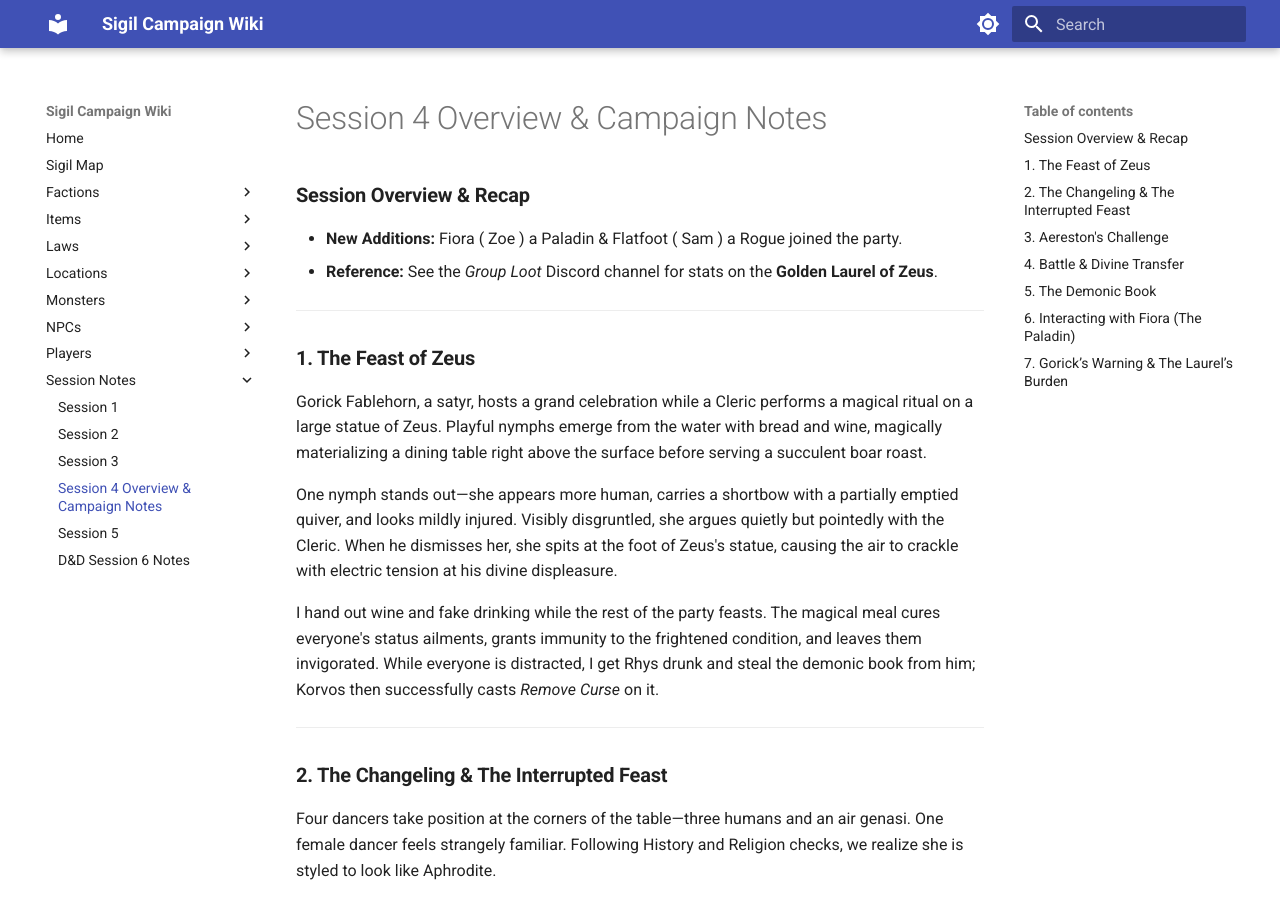
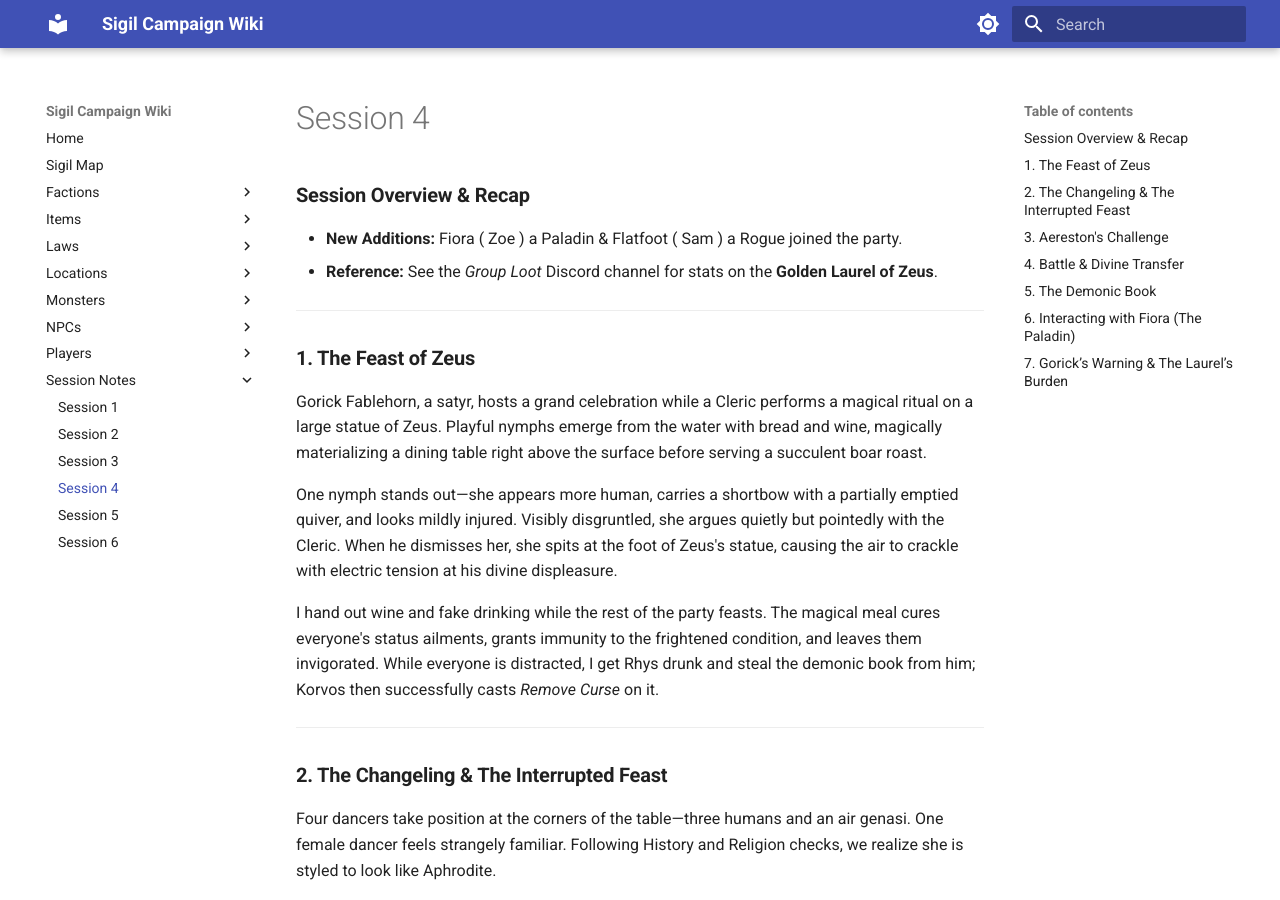
Before and after one commit to backstabbery-DnD/Sigil-Campaign, an MkDocs documentation site: the page built from docs/Session Notes/Session 4.md, in a window 1280 px wide and 900 px high. Built offline with MkDocs 1.6.1 and Material for MkDocs 9.7.7, drawn with Linux system fonts in a browser that asks for light colours.

Commit message:
title revised

```diff
--- a/docs/Session Notes/Session 4.md
+++ b/docs/Session Notes/Session 4.md
@@ -1,4 +1,3 @@
-# Session 4 Overview & Campaign Notes
 
 ### **Session Overview & Recap**
 * **New Additions:** Fiora ( Zoe ) a Paladin & Flatfoot ( Sam ) a Rogue joined the party.
--- a/docs/Session Notes/Session 6.md
+++ b/docs/Session Notes/Session 6.md
@@ -1,4 +1,3 @@
-# D&D Session 6 Notes
 
 ## Session Opening & Downtime Summary
 
```
